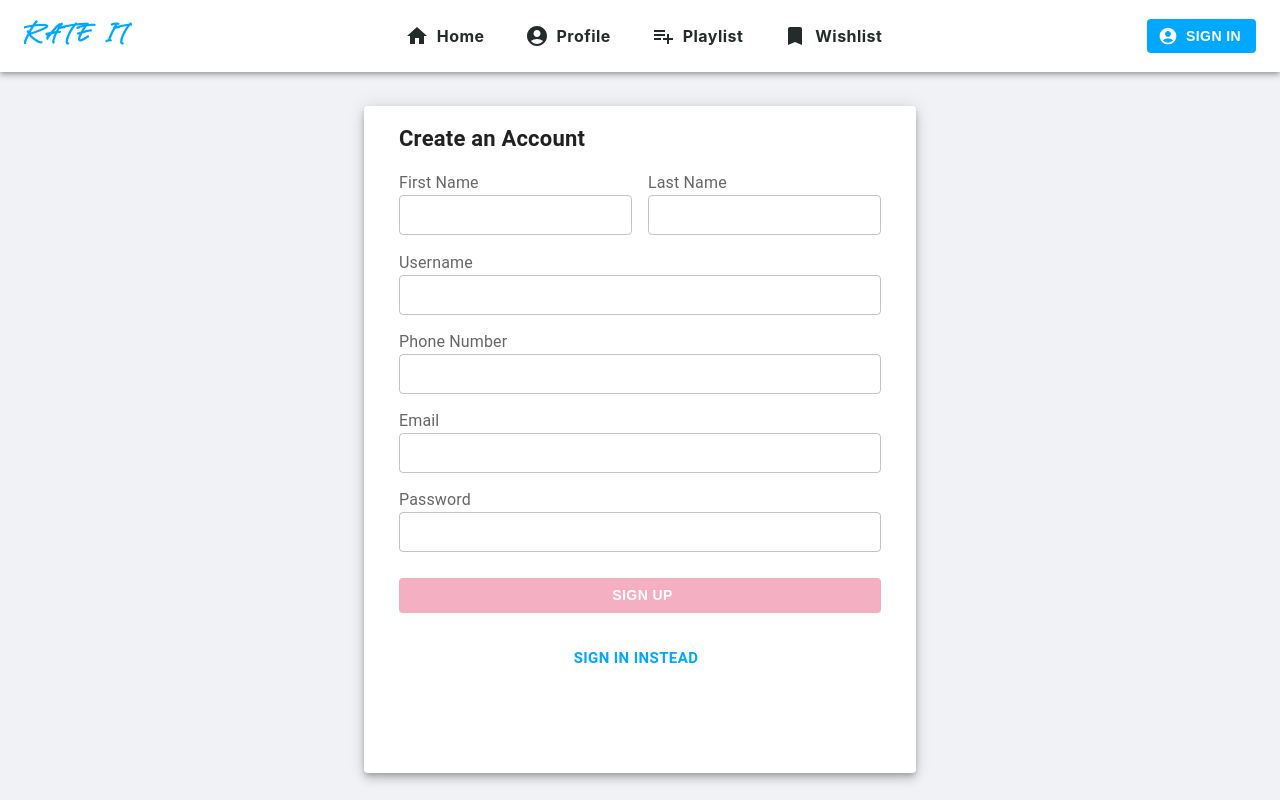
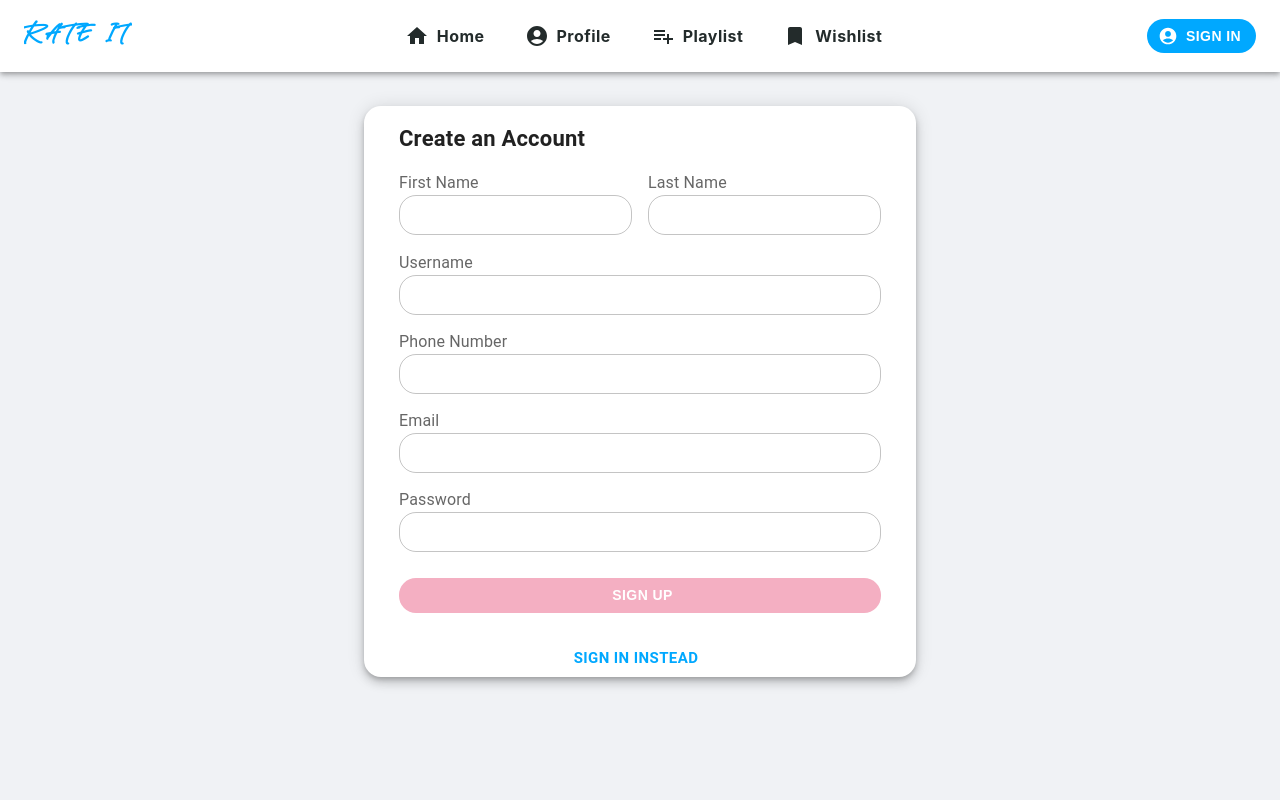
Before and after one commit to anihadagali7/rate-it-ui, a React (Create React App) app: page /signup in a window 1280 px wide. Built offline with nearby package versions, Linux system fonts and the light colour scheme; no server answers.

Commit message:
random ui improvements

```diff
--- a/src/components/Search/Search.js
+++ b/src/components/Search/Search.js
@@ -127,6 +127,7 @@ const Search = () => {
                   height: searchResults.length > 0 ? "100%" : 200,
                   backgroundColor: "#FFFFFF",
                   margin: "auto",
+                  borderRadius: "17px",
                 }}
               >
                 <div style={{ padding: "0 35px", minHeight: "385px" }}>
@@ -142,7 +143,12 @@ const Search = () => {
                       <Grid item xs={9} sx={{ width: "100%" }}>
                         <InputLabel>
                           <TextField
-                            sx={{ width: "100%" }}
+                            sx={{
+                              width: "100%",
+                              "& fieldset": {
+                                borderRadius: "17px",
+                              },
+                            }}
                             size="small"
                             placeholder="Search for your favorite media"
                             value={searchKeyword}
@@ -162,6 +168,7 @@ const Search = () => {
                             "&.MuiButtonBase-root:hover": {
                               border: "transparent",
                             },
+                            borderRadius: "17px",
                           }}
                         >
                           <Typography
--- a/src/components/Search/SearchResults.js
+++ b/src/components/Search/SearchResults.js
@@ -20,7 +20,7 @@ const SearchResults = ({ results, resultType }) => {
   const listItem = (row) => (
     <ListItem
       sx={{
-        width: 700,
+        width: 525,
         "&.MuiListItem-root": { marginLeft: "-12px" },
       }}
     >
@@ -28,10 +28,15 @@ const SearchResults = ({ results, resultType }) => {
         sx={{
           display: "flex",
           flexDirection: "column",
-          width: "100%",
         }}
       >
-        <Paper elevation={8} sx={{ width: 500 }}>
+        <Paper
+          elevation={2}
+          sx={{
+            width: 500,
+            borderRadius: "17px",
+          }}
+        >
           <Grid
             container
             spacing={{ xs: 2, md: 2, xl: 2 }}
@@ -104,6 +109,7 @@ const SearchResults = ({ results, resultType }) => {
             display: "flex",
             flexDirection: "column",
             width: "100%",
+            borderRadius: "17px",
           }}
         >
           <Paper elevation={8} sx={{ width: 500 }}>
--- a/src/components/Search/SearchResultsMobile.js
+++ b/src/components/Search/SearchResultsMobile.js
@@ -12,10 +12,17 @@ import ListItemAvatar from "@mui/material/ListItemAvatar";
 import Typography from "@mui/material/Typography";
 import Box from "@mui/material/Box";
 import NotFoundImage from "../../imgs/Image-Not-Available.jpeg";
+import { Link } from "react-router-dom";
 
 const SearchResultsMobile = ({ results, resultType }) => {
   const listItem = (row, index) => (
-    <Grid item xs={6} sx={{ paddingLeft: index % 2 == 0 ? "0px" : "20px" }}>
+    <Grid
+      item
+      xs={6}
+      sx={{ paddingLeft: index % 2 == 0 ? "0px" : "20px" }}
+      component={Link}
+      to={`/${resultType}/${row.tmdbId ? row.tmdbId : row.id}`}
+    >
       <Box
         sx={{
           display: "flex",
@@ -39,7 +46,13 @@ const SearchResultsMobile = ({ results, resultType }) => {
   );
 
   const listItemMusic = (row, index) => (
-    <Grid item xs={6} sx={{ paddingLeft: index % 2 == 0 ? "0px" : "20px" }}>
+    <Grid
+      item
+      xs={6}
+      sx={{ paddingLeft: index % 2 == 0 ? "0px" : "20px" }}
+      component={Link}
+      to={`/${resultType}/${row.tmdbId ? row.tmdbId : row.id}`}
+    >
       <Box
         sx={{
           display: "flex",
--- a/src/components/header/Header.js
+++ b/src/components/header/Header.js
@@ -356,12 +356,14 @@ const Header = ({ displayMenu }) => {
                       sx={{
                         border: "transparent",
                         backgroundColor: "#00a8ff",
+                        borderRadius: "17px",
                         "&.MuiButtonBase-root:hover": {
                           border: "transparent",
                           backgroundColor: "#00a8ff",
                         },
                       }}
                       to="/login"
+                      onClick={() => setTabValue(false)}
                       startIcon={
                         <AccountCircleIcon style={{ color: "#FFFFFF" }} />
                       }
--- a/src/pages/Login.js
+++ b/src/pages/Login.js
@@ -100,6 +100,7 @@ const Login = () => {
                   maxHeight: "480px",
                   backgroundColor: "#FFFFFF",
                   margin: "auto",
+                  borderRadius: "17px",
                 }}
               >
                 <div style={{ padding: "0 35px", minHeight: "385px" }}>
@@ -131,7 +132,12 @@ const Login = () => {
                         <InputLabel>
                           <Typography>Email</Typography>
                           <TextField
-                            sx={{ width: "100%" }}
+                            sx={{
+                              width: "100%",
+                              "& fieldset": {
+                                borderRadius: "17px",
+                              },
+                            }}
                             size="small"
                             value={login.email}
                             onChange={onChangeEmail}
@@ -143,7 +149,12 @@ const Login = () => {
                             Password
                           </Typography>
                           <TextField
-                            sx={{ width: "100%" }}
+                            sx={{
+                              width: "100%",
+                              "& fieldset": {
+                                borderRadius: "17px",
+                              },
+                            }}
                             size="small"
                             type={"password"}
                             value={login.password}
@@ -174,6 +185,7 @@ const Login = () => {
                             "&.MuiButtonBase-root:hover": {
                               border: "transparent",
                             },
+                            borderRadius: "17px",
                           }}
                         >
                           <Typography
--- a/src/pages/Signup.js
+++ b/src/pages/Signup.js
@@ -19,6 +19,7 @@ import { currentUser, currentlyLoggedIn } from "../state/user";
 import { useAtom } from "jotai";
 import { Link } from "react-router-dom";
 import { useNavigate } from "react-router-dom";
+import { isMobile } from "react-device-detect";
 
 const useStyles = makeStyles({
   container: {
@@ -152,7 +153,9 @@ const Signup = () => {
                   width: "100%",
                   backgroundColor: "#FFFFFF",
                   margin: "auto",
-                  height: "667px",
+                  height: isMobile ? "685px" : "100%",
+                  borderRadius: "17px",
+                  marginBottom: "20px",
                 }}
               >
                 <div style={{ padding: "0 35px", minHeight: "385px" }}>
@@ -176,7 +179,12 @@ const Signup = () => {
                         <InputLabel>
                           <Typography>First Name</Typography>
                           <TextField
-                            sx={{ width: "100%" }}
+                            sx={{
+                              width: "100%",
+                              "& fieldset": {
+                                borderRadius: "17px",
+                              },
+                            }}
                             size="small"
                             required
                             value={newAccount.firstName}
@@ -188,7 +196,12 @@ const Signup = () => {
                         <InputLabel>
                           <Typography>Last Name</Typography>
                           <TextField
-                            sx={{ width: "100%" }}
+                            sx={{
+                              width: "100%",
+                              "& fieldset": {
+                                borderRadius: "17px",
+                              },
+                            }}
                             size="small"
                             required
                             value={newAccount.lastName}
@@ -200,7 +213,12 @@ const Signup = () => {
                         <InputLabel>
                           <Typography>Username</Typography>
                           <TextField
-                            sx={{ width: "100%" }}
+                            sx={{
+                              width: "100%",
+                              "& fieldset": {
+                                borderRadius: "17px",
+                              },
+                            }}
                             size="small"
                             required
                             value={newAccount.userName}
@@ -210,7 +228,12 @@ const Signup = () => {
                         <InputLabel sx={{ marginTop: "15px" }}>
                           <Typography>Phone Number</Typography>
                           <TextField
-                            sx={{ width: "100%" }}
+                            sx={{
+                              width: "100%",
+                              "& fieldset": {
+                                borderRadius: "17px",
+                              },
+                            }}
                             size="small"
                             required
                             value={newAccount.phoneNumber}
@@ -220,7 +243,12 @@ const Signup = () => {
                         <InputLabel sx={{ marginTop: "15px" }}>
                           <Typography>Email</Typography>
                           <TextField
-                            sx={{ width: "100%" }}
+                            sx={{
+                              width: "100%",
+                              "& fieldset": {
+                                borderRadius: "17px",
+                              },
+                            }}
                             size="small"
                             required
                             type={"email"}
@@ -233,7 +261,12 @@ const Signup = () => {
                             Password
                           </Typography>
                           <TextField
-                            sx={{ width: "100%" }}
+                            sx={{
+                              width: "100%",
+                              "& fieldset": {
+                                borderRadius: "17px",
+                              },
+                            }}
                             size="small"
                             type={"password"}
                             required
@@ -256,6 +289,7 @@ const Signup = () => {
                             "&.MuiButtonBase-root:hover": {
                               border: "transparent",
                             },
+                            borderRadius: "17px",
                           }}
                         >
                           <Typography
```
